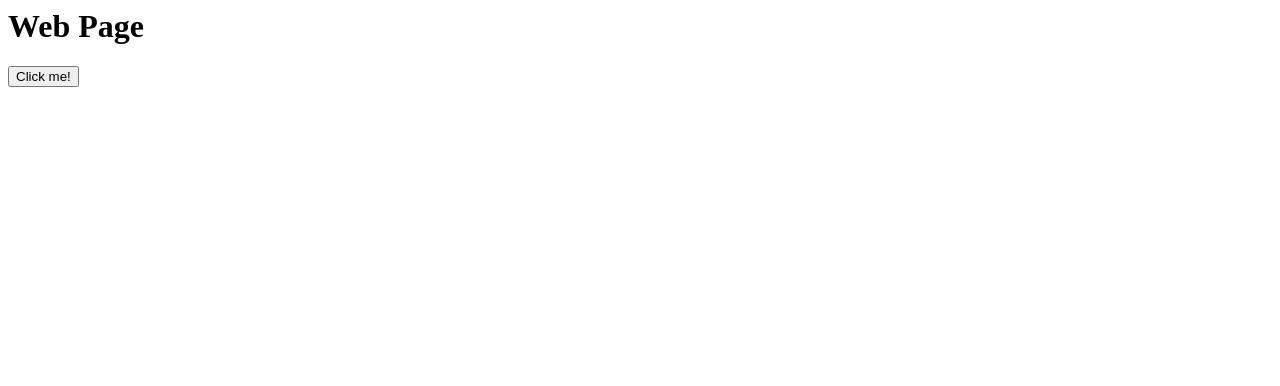
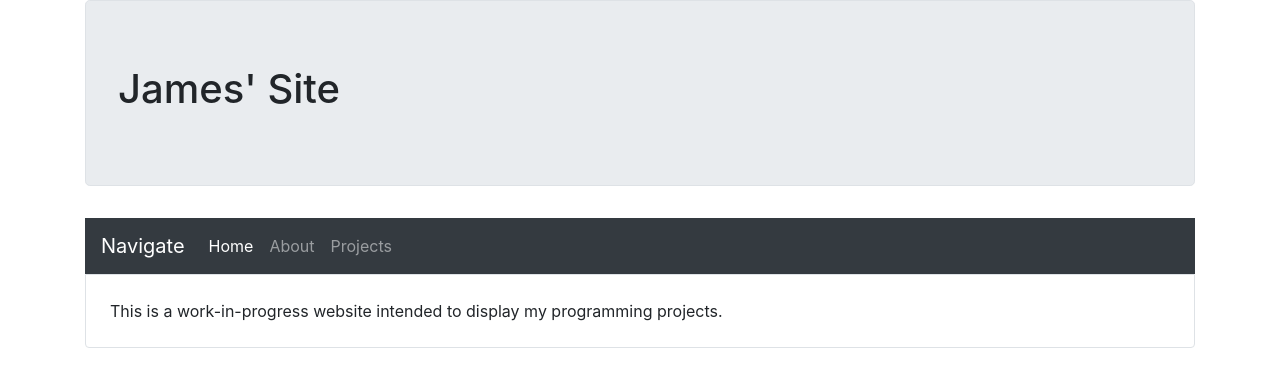
Before and after one commit to JamesNiedfeldt/jamesniedfeldt.github.io, a plain HTML site: page index.html in a window 1280 px wide. Drawn offline with nearby package versions, Linux system fonts and the light colour scheme.

Commit message:
Started a basic home page

```diff
--- a/index.html
+++ b/index.html
@@ -1,12 +1,53 @@
-<html>
+<!DOCTYPE html>
+<html lang="en">
     <head>
-        <script src="script/helloWorld.js"></script>
-        <title>Web Page</title>
+        <title>Bootstrap Test</title>
+        <meta charset="utf-8">
+        <meta name="viewport" content="width=device-width, initial-scale=1">
+        <link rel="stylesheet" href="https://stackpath.bootstrapcdn.com/bootstrap/4.4.1/css/bootstrap.min.css" integrity="sha384-Vkoo8x4CGsO3+Hhxv8T/Q5PaXtkKtu6ug5TOeNV6gBiFeWPGFN9MuhOf23Q9Ifjh" crossorigin="anonymous">
+
+        <script src="https://code.jquery.com/jquery-3.4.1.slim.min.js" integrity="sha384-J6qa4849blE2+poT4WnyKhv5vZF5SrPo0iEjwBvKU7imGFAV0wwj1yYfoRSJoZ+n" crossorigin="anonymous"></script>
+        <script src="https://cdn.jsdelivr.net/npm/popper.js@1.16.0/dist/umd/popper.min.js" integrity="sha384-Q6E9RHvbIyZFJoft+2mJbHaEWldlvI9IOYy5n3zV9zzTtmI3UksdQRVvoxMfooAo" crossorigin="anonymous"></script>
+        <script src="https://stackpath.bootstrapcdn.com/bootstrap/4.4.1/js/bootstrap.min.js" integrity="sha384-wfSDF2E50Y2D1uUdj0O3uMBJnjuUD4Ih7YwaYd1iqfktj0Uod8GCExl3Og8ifwB6" crossorigin="anonymous"></script>
+
     </head>
     <body>
 
-        <h1>Web Page</h1>
-        <button onclick="helloWorld()" id="button">Click me!</button>
+        <div class="container">
+            <div class="jumbotron border">
+                <h1>James' Site</h1>
+            </div>
+        </div>
+
+        <div class="container">
+            <nav class="navbar navbar-dark bg-dark navbar-expand-md">
+                <div class="navbar-header">
+                    <button class="navbar-toggler" type="button" data-toggle="collapse" data-target="#navbar">
+                        <span class="navbar-toggler-icon"></span>
+                    </button>
+                    <a class="navbar-brand">Navigate</a>
+                </div>
+
+                <div class="collapse navbar-collapse" id="navbar">
+                    <ul class="nav navbar-nav">
+                        <li class="nav-item active">
+                            <a class="nav-link" href="#">Home</a>
+                        </li>
+                        <li class="nav-item">
+                            <a class="nav-link" href="#">About</a>
+                        </li>
+                        <li class="nav-item">
+                            <a class="nav-link" href="#">Projects</a>
+                        </li>
+                    </ul>
+                </div>
+            </nav>
+
+            <p class="border p-4 rounded-bottom rounded-4">
+                This is a work-in-progress website intended to display my programming projects.
+            </p>
+
+        </div>
 
     </body>
 </html>
```
